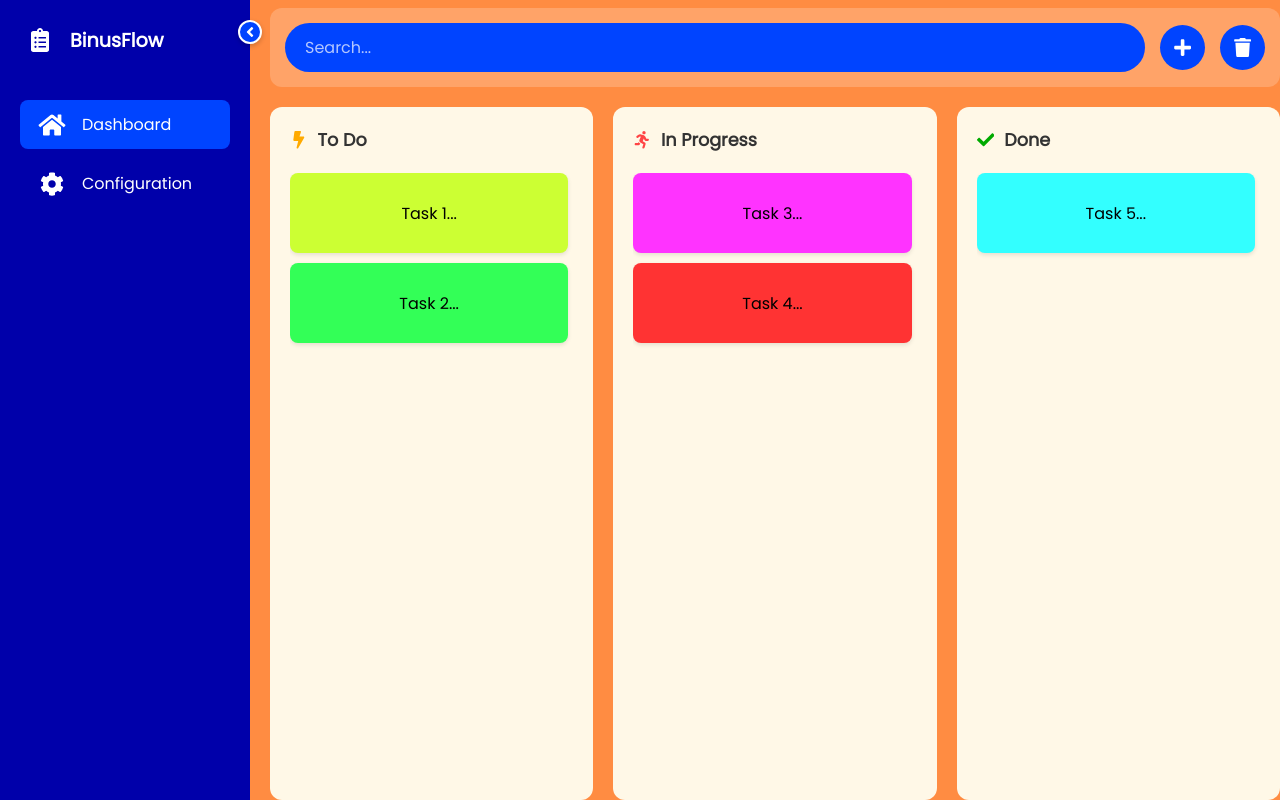
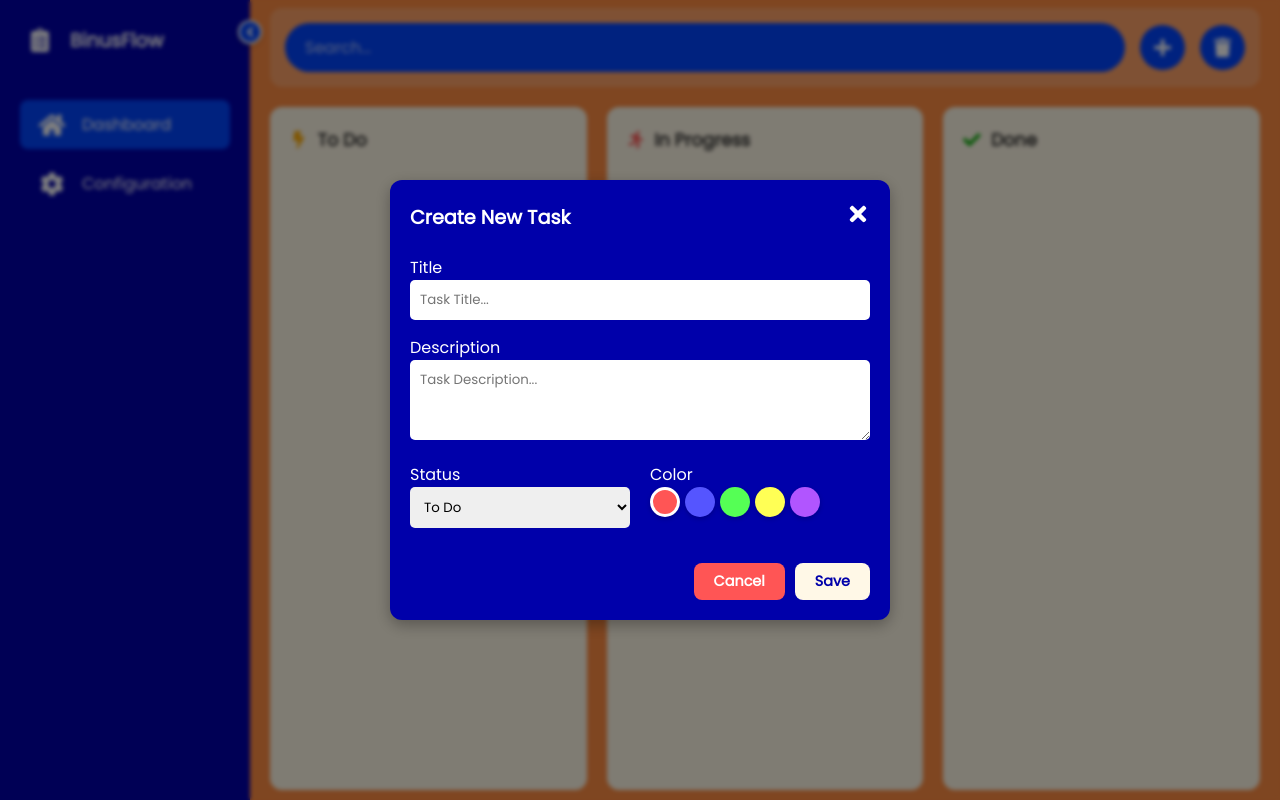
Before and after one commit to joiss06/binusFlow, a React (Vite) app: page / in a window 1280 px wide. Both pictures are taken after a click on the button 1182 px from the left and 47 px from the top of the page. Built offline with nearby package versions, Linux system fonts and the light colour scheme.

Commit message:
complete the KanbanBoard Feature

```diff
--- a/src/components/KanbanBoard.css
+++ b/src/components/KanbanBoard.css
@@ -3,6 +3,8 @@
   flex-direction: column;
   height: 100%;
   gap: 20px;
+  padding-right: 20px;
+  padding-bottom: 10px;
 }
 
 .toolbar {
--- a/src/components/KanbanBoard.tsx
+++ b/src/components/KanbanBoard.tsx
@@ -1,71 +1,194 @@
-import { useState } from 'react';
+import { useState, useEffect } from 'react';
 import { FaPlus, FaTrash, FaBolt, FaRunning, FaCheck } from 'react-icons/fa';
 import TaskCard from './TaskCard';
+import Modal from './Modal';
 import './KanbanBoard.css';
 import type { Task } from '../types';
 
-const initialTasks: Task[] = [
-  { id: '1', title: 'Task 1...', description: 'Desc', status: 'To Do', color: '#CCFF33' },
-  { id: '2', title: 'Task 2...', description: 'Desc', status: 'To Do', color: '#33FF57' },
-  { id: '3', title: 'Task 3...', description: 'Desc', status: 'In Progress', color: '#FF33FF' },
-  { id: '4', title: 'Task 4...', description: 'Desc', status: 'In Progress', color: '#FF3333' },
-  { id: '5', title: 'Task 5...', description: 'Desc', status: 'Done', color: '#33FFFF' },
+const COLOR_OPTIONS = [
+  { name: 'Red', value: '#FF5555' },
+  { name: 'Blue', value: '#5555FF' },
+  { name: 'Green', value: '#55FF55' },
+  { name: 'Yellow', value: '#FFFF55' },
+  { name: 'Purple', value: '#B155FF' },
 ];
 
 const KanbanBoard = () => {
-  const [tasks] = useState<Task[]>(initialTasks);
+  const [tasks, setTasks] = useState<Task[]>(() => {
+    const saved = localStorage.getItem('binusFlowTasks');
+    return saved ? JSON.parse(saved) : [];
+  });
+  const [isCreateOpen, setIsCreateOpen] = useState(false);
+
+  const [selectedTask, setSelectedTask] = useState<Task | null>(null);
+
+  const [isDeleteAllOpen, setIsDeleteAllOpen] = useState(false);
+
+  const [title, setTitle] = useState('');
+  const [description, setDescription] = useState('');
+  const [status, setStatus] = useState<Task['status']>('To Do');
+  const [color, setColor] = useState(COLOR_OPTIONS[0].value);
+
+  useEffect(() => {
+    localStorage.setItem('binusFlowTasks', JSON.stringify(tasks));
+  }, [tasks]);
 
   const getTasksByStatus = (status: string) => tasks.filter(task => task.status === status);
+
+  const resetForm = () => {
+    setTitle('');
+    setDescription('');
+    setStatus('To Do');
+    setColor(COLOR_OPTIONS[0].value);
+  };
+
+  const handleSaveTask = () => {
+    if (!title.trim()) {
+      alert("Judul tidak boleh kosong!");
+      return;
+    }
+
+    const newTask: Task = {
+      id: Date.now().toString(),
+      title,
+      description,
+      status,
+      color
+    };
+
+    setTasks([...tasks, newTask]);
+
+    setIsCreateOpen(false);
+    resetForm();
+  };
+
+  const handleDeleteTask = (id: string) => {
+    if (window.confirm("Are you sure you want to delete this task?")) {
+      const updatedTasks = tasks.filter(t => t.id !== id);
+      setTasks(updatedTasks);
+      setSelectedTask(null);
+    }
+  };
+
+  const handleDeleteAll = () => {
+    setTasks([]);
+    setIsDeleteAllOpen(false);
+  };
 
   return (
     <div className="kanban-container">
       <div className="toolbar">
-        <input
-          type="text"
-          placeholder="Search..."
-          className="search-bar"
-        />
-        <button className="icon-btn btn-add"><FaPlus /></button>
-        <button className="icon-btn btn-delete"><FaTrash /></button>
+        <input type="text" placeholder="Search..." className="search-bar"/>
+        <button className="icon-btn btn-add" onClick={() => {resetForm(); setIsCreateOpen(true)}}><FaPlus /></button>
+        <button className="icon-btn btn-delete" onClick={() => setIsDeleteAllOpen(true)}><FaTrash /></button>
       </div>
 
       <div className="board-grid">
-        <div className="board-column">
+        {['To Do', 'In Progress', 'Done'].map((colStatus) => (
+        <div key={colStatus} className="board-column">
           <div className="column-header">
-            <FaBolt color="#FFAA00" /> <span>To Do</span>
+              {colStatus === 'To Do' && <FaBolt color="#FFAA00" />}
+              {colStatus === 'In Progress' && <FaRunning color="#FF4444" />}
+              {colStatus === 'Done' && <FaCheck color="#00AA00" />}
+              <span>{colStatus}</span>
           </div>
           <div className="task-list">
-            {getTasksByStatus('To Do').map(task => (
-              <TaskCard key={task.id} task={task} />
-            ))}
+            {getTasksByStatus(colStatus).map(task => (<TaskCard key={task.id} task={task} onClick={() => setSelectedTask(task)}/>))}
           </div>
         </div>
+        ))}
+      </div>
 
-        <div className="board-column">
-          <div className="column-header">
-            <FaRunning color="#FF4444" /> <span>In Progress</span>
+      <Modal isOpen={isCreateOpen} onClose={() => setIsCreateOpen(false)} title="Create New Task">
+        <div style={{ display: 'flex', flexDirection: 'column', gap: '15px' }}>
+          <div>
+            <label>Title</label>
+            <input type="text" value={title} onChange={(e) => setTitle(e.target.value)} placeholder="Task Title..." style={inputStyle}/>
           </div>
-          <div className="task-list">
-            {getTasksByStatus('In Progress').map(task => (
-              <TaskCard key={task.id} task={task} />
-            ))}
+
+          <div>
+            <label>Description</label>
+            <textarea rows={3} value={description} onChange={(e) => setDescription(e.target.value)} placeholder="Task Description..." style={inputStyle}/>
+          </div>
+
+          <div style={{ display: 'flex', gap: '20px' }}>
+            <div style={{ flex: 1 }}>
+              <label>Status</label>
+              <select value={status} onChange={(e) => setStatus(e.target.value as any)} style={inputStyle}>
+                <option>To Do</option>
+                <option>In Progress</option>
+                <option>Done</option>
+              </select>
+            </div>
+
+            <div style={{ flex: 1 }}>
+              <label>Color</label>
+              <div style={{ display: 'flex', gap: '5px' }}>
+                {COLOR_OPTIONS.map((opt) => (
+                  <div
+                    key={opt.value}
+                    onClick={() => setColor(opt.value)}
+                    style={{
+                      width: '30px',
+                      height: '30px',
+                      backgroundColor: opt.value,
+                      borderRadius: '50%',
+                      cursor: 'pointer',
+                      border: color === opt.value ? '3px solid white' : 'none',
+                      boxShadow: '0 2px 5px rgba(0,0,0,0.2)'
+                    }}/>
+                ))}
+              </div>
+            </div>
+          </div>
+
+          <div className="modal-footer">
+            <button className="btn btn-secondary" onClick={() => setIsCreateOpen(false)}>Cancel</button>
+            <button className="btn btn-primary" onClick={handleSaveTask}>Save</button>
+          </div>
+
+        </div>
+      </Modal>
+
+      <Modal isOpen={!!selectedTask} onClose={() => setSelectedTask(null)} title="View Task Details">
+        {selectedTask && (
+          <div style={{ display: 'flex', flexDirection: 'column', gap: '15px' }}>
+            <div>
+              <label>Title</label>
+              <input type="text" value={selectedTask.title} readOnly style={readOnlyStyle} />
+            </div>
+            <div>
+              <label>Description</label>
+              <textarea rows={3} value={selectedTask.description} readOnly style={readOnlyStyle} />
+            </div>
+            <div>
+               <label>Status: </label>
+               <span style={{fontWeight: 'bold', color: '#FFF8E7'}}>{selectedTask.status}</span>
+            </div>
+
+            <div className="modal-footer">
+              <button className="btn btn-secondary" style={{ backgroundColor: '#FF0000' }}onClick={() => handleDeleteTask(selectedTask.id)}>Delete Task</button>
+              <button className="btn btn-primary" onClick={() => setSelectedTask(null)}>Close</button>
+            </div>
+          </div>
+        )}
+      </Modal>
+
+      <Modal isOpen={isDeleteAllOpen} onClose={() => setIsDeleteAllOpen(false)} title="Delete All Tasks">
+        <div style={{ textAlign: 'center', padding: '20px' }}>
+          <h3 style={{color: '#FF5555'}}>Are you sure?</h3>
+          <p>This will delete ALL tasks permanently.</p>
+          <div className="modal-footer" style={{justifyContent: 'center', marginTop: '20px'}}>
+             <button className="btn btn-primary" onClick={() => setIsDeleteAllOpen(false)}>Cancel</button>
+             <button className="btn btn-secondary" onClick={handleDeleteAll}>Yes, Delete All</button>
           </div>
         </div>
-
-        <div className="board-column">
-          <div className="column-header">
-            <FaCheck color="#00AA00" /> <span>Done</span>
-          </div>
-          <div className="task-list">
-            {getTasksByStatus('Done').map(task => (
-              <TaskCard key={task.id} task={task} />
-            ))}
-          </div>
-        </div>
-
-      </div>
+      </Modal>
     </div>
   );
 };
 
+const inputStyle = { width: '100%', padding: '10px', borderRadius: '5px', border: 'none', color: 'black' };
+const readOnlyStyle = { ...inputStyle, backgroundColor: '#e0e0e0', color: '#555' };
+
 export default KanbanBoard;
--- /dev/null
+++ b/src/components/Modal.css
@@ -0,0 +1,73 @@
+.modal-overlay {
+  position: fixed;
+  top: 0;
+  left: 0;
+  right: 0;
+  bottom: 0;
+  background-color: rgba(0, 0, 0, 0.5);
+  display: flex;
+  align-items: center;
+  justify-content: center;
+  z-index: 1000;
+  backdrop-filter: blur(2px);
+}
+
+.modal-container {
+  background-color: #0000AA;
+  width: 90%;
+  max-width: 500px;
+  border-radius: 12px;
+  padding: 20px;
+  box-shadow: 0 5px 15px rgba(0,0,0,0.3);
+  color: white;
+  position: relative;
+  animation: popIn 0.3s ease;
+}
+
+.modal-header {
+  display: flex;
+  justify-content: space-between;
+  align-items: center;
+  margin-bottom: 20px;
+  font-size: 1.2rem;
+  font-weight: bold;
+}
+
+.close-btn {
+  background: none;
+  border: none;
+  color: white;
+  font-size: 1.5rem;
+  cursor: pointer;
+}
+
+.modal-footer {
+  display: flex;
+  justify-content: flex-end;
+  gap: 10px;
+  margin-top: 20px;
+}
+
+.btn {
+  padding: 8px 20px;
+  border-radius: 8px;
+  border: none;
+  cursor: pointer;
+  font-weight: bold;
+  font-size: 0.9rem;
+}
+
+.btn-secondary {
+  background-color: #FF5555;
+  color: white;
+}
+
+.btn-primary {
+  background-color: #FFF8E7;
+  color: #0000AA;
+}
+
+@keyframes popIn {
+  from { opacity: 0; transform: scale(0.9); }
+  to { opacity: 1; transform: scale(1); }
+}
--- a/src/components/Modal.tsx
+++ b/src/components/Modal.tsx
@@ -0,0 +1,33 @@
+import React from 'react';
+import { FaTimes } from 'react-icons/fa';
+import './Modal.css';
+
+interface ModalProps {
+  isOpen: boolean;
+  onClose: () => void;
+  title?: string;
+  children: React.ReactNode;
+}
+
+const Modal = ({ isOpen, onClose, title, children }: ModalProps) => {
+  if (!isOpen) return null;
+
+  return (
+    <div className="modal-overlay" onClick={onClose}>
+      <div className="modal-container" onClick={(e) => e.stopPropagation()}>
+        <div className="modal-header">
+          <span>{title}</span>
+          <button className="close-btn" onClick={onClose}>
+            <FaTimes />
+          </button>
+        </div>
+
+        <div className="modal-content">
+          {children}
+        </div>
+      </div>
+    </div>
+  );
+};
+
+export default Modal;
--- a/src/components/TaskCard.tsx
+++ b/src/components/TaskCard.tsx
@@ -2,26 +2,31 @@ import type { Task } from "../types";
 
 interface TaskCardProps {
   task: Task;
+  onClick: () => void;
 }
 
-const TaskCard = ({ task }: TaskCardProps) => {
+const TaskCard = ({ task, onClick }: TaskCardProps) => {
   return (
     <div
+      onClick={onClick}
       style={{
         backgroundColor: task.color,
         padding: '15px',
         borderRadius: '8px',
         marginBottom: '10px',
         boxShadow: '0 2px 4px rgba(0,0,0,0.1)',
-        cursor: 'grab',
+        cursor: 'pointer',
         minHeight: '80px',
         color: '#000',
         display: 'flex',
         alignItems: 'center',
         justifyContent: 'center',
         textAlign: 'center',
-        fontWeight: '500'
+        fontWeight: '500',
+        transition: 'transform 0.2s',
       }}
+      onMouseEnter={(e) => e.currentTarget.style.transform = 'scale(1.02)'}
+      onMouseLeave={(e) => e.currentTarget.style.transform = 'scale(1)'}
     >
       {task.title}
     </div>
```
